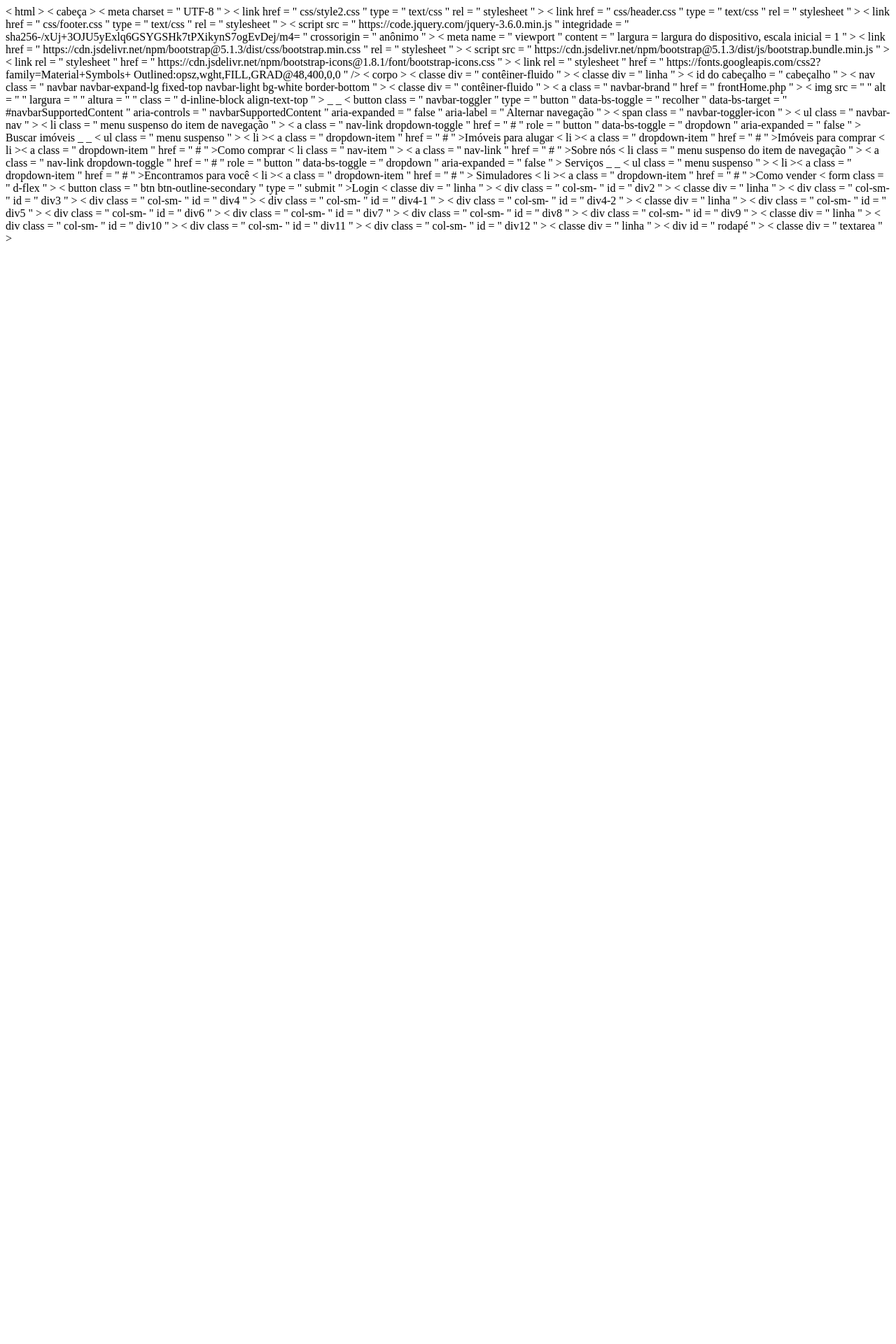
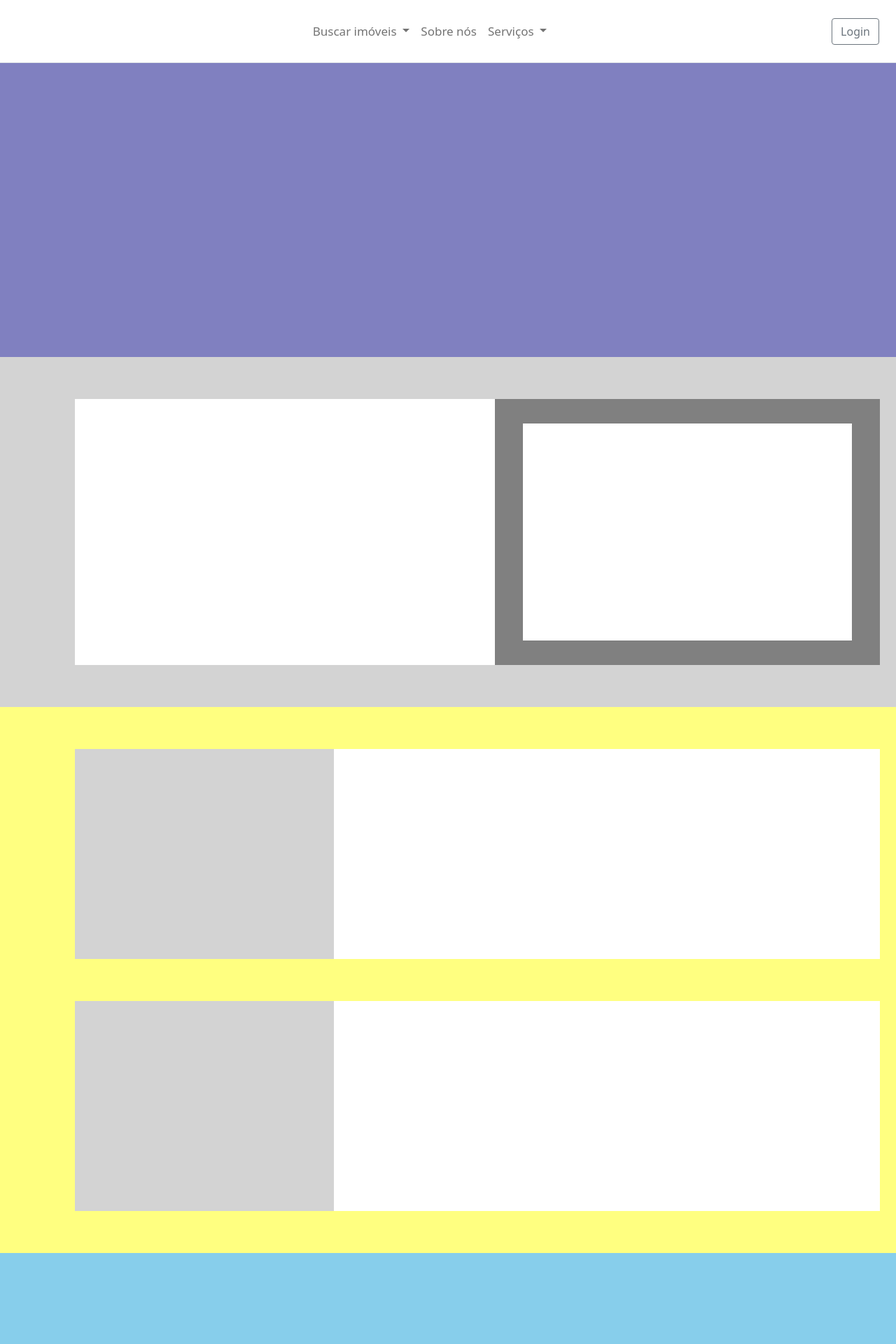
Before and after one commit to yocodetec/gracianoImoveis, a PHP site: page /frontQuemSomos.php in a window 1280 px wide. Shown: the top 1920 px of the page at 70% size. Before the commit the page ends 345 px from the top, so only its background shows below. Run offline with PHP 8.4, Linux system fonts and the light colour scheme.

Commit message:
Update frontQuemSomos.php

```diff
--- a/frontQuemSomos.php
+++ b/frontQuemSomos.php
@@ -1,135 +1,136 @@
-<!DOCTYPEhtml>
-< html >
-	< cabeça >
-    		< meta  charset = " UTF-8 " >
+<!DOCTYPE html>
+<html>
+	<head>
+    		<meta charset="UTF-8">
 
       <!-- CSS -->
-			< link  href = " css/style2.css "  type = " text/css "  rel = " stylesheet " >
-			< link  href = " css/header.css "  type = " text/css "  rel = " stylesheet " >
-			< link  href = " css/footer.css "  type = " text/css "  rel = " stylesheet " >
+			<link href="css/style2.css" type="text/css" rel="stylesheet">
+			<link href="css/header.css" type="text/css" rel="stylesheet">
+			<link href="css/footer.css" type="text/css" rel="stylesheet">
       <!-- JQUERY -->
-			< script  src = " https://code.jquery.com/jquery-3.6.0.min.js "  integridade = " sha256-/xUj+3OJU5yExlq6GSYGSHk7tPXikynS7ogEvDej/m4= "  crossorigin = " anônimo " ></ script >
+			<script src="https://code.jquery.com/jquery-3.6.0.min.js" integrity="sha256-/xUj+3OJU5yExlq6GSYGSHk7tPXikynS7ogEvDej/m4=" crossorigin="anonymous"></script>
 	  <!-- BOOTSTRAP -->
 	  		      <!-- CONFIGURAÇÃO DE MEDIA QUERY -->
-	  		< meta  name = " viewport "  content = " largura = largura do dispositivo, escala inicial = 1 " >
-			< link  href = " https://cdn.jsdelivr.net/npm/bootstrap@5.1.3/dist/css/bootstrap.min.css "  rel = " stylesheet " >
-			< script  src = " https://cdn.jsdelivr.net/npm/bootstrap@5.1.3/dist/js/bootstrap.bundle.min.js " ></ script >
-			< link  rel = " stylesheet "  href = " https://cdn.jsdelivr.net/npm/bootstrap-icons@1.8.1/font/bootstrap-icons.css " >
-	  <!-- ÍCONES -->
-			< link  rel = " stylesheet "  href = " https://fonts.googleapis.com/css2?family=Material+Symbols+ Outlined:opsz,wght,FILL,GRAD@48,400,0,0 " />
-	</ cabeça >
+	  		<meta name="viewport" content="width=device-width, initial-scale=1">
+			<link href="https://cdn.jsdelivr.net/npm/bootstrap@5.1.3/dist/css/bootstrap.min.css" rel="stylesheet">
+			<script src="https://cdn.jsdelivr.net/npm/bootstrap@5.1.3/dist/js/bootstrap.bundle.min.js"></script>
+			<link rel="stylesheet" href="https://cdn.jsdelivr.net/npm/bootstrap-icons@1.8.1/font/bootstrap-icons.css">
+	  <!-- ICONS -->
+			<link rel="stylesheet" href="https://fonts.googleapis.com/css2?family=Material+Symbols+Outlined:opsz,wght,FILL,GRAD@48,400,0,0" />
+	</head>
 
       <!-- CONTEÚDO -->
-	< corpo >
-		< classe div  = " contêiner-fluido " >
-			< classe div  = " linha " >
+	<body>
+		<div class="container-fluid">
+			<div class="row">
     		 <!-- MENU -->
-    		 < id do cabeçalho  = " cabeçalho " >
+    		 <header id="header">
 
-        		 < nav  class = " navbar navbar-expand-lg fixed-top navbar-light bg-white border-bottom " >
-                      < classe div  = " contêiner-fluido " >
-                        < a  class = " navbar-brand "  href = " frontHome.php " >
+        		 <nav class="navbar navbar-expand-lg fixed-top navbar-light bg-white border-bottom">
+                      <div class="container-fluid">
+                        <a class="navbar-brand" href="frontHome.php">
                         	 <!-- LOGO DA EMPRESA -->
-                             < img  src = " "  alt = " "  largura = " "  altura = " "  class = " d-inline-block align-text-top " >
-                        </a> _ _
-                        < button  class = " navbar-toggler "  type = " button "  data-bs-toggle = " recolher "  data-bs-target = " #navbarSupportedContent "  aria-controls = " navbarSupportedContent "  aria-expanded = " false "  aria-label = " Alternar navegação " >
-                          < span  class = " navbar-toggler-icon " ></ span >
-                        </ botão >
+                             <img src="" alt="" width="" height="" class="d-inline-block align-text-top">
+                        </a>
+                        <button class="navbar-toggler" type="button" data-bs-toggle="collapse" data-bs-target="#navbarSupportedContent" aria-controls="navbarSupportedContent" aria-expanded="false" aria-label="Toggle navigation">
+                          <span class="navbar-toggler-icon"></span>
+                        </button>
                         <!-- BOTÕES DO MENU -->
-                        < ul  class = " navbar-nav " >
- 						   < li  class = " menu suspenso do item de navegação " >
-                              < a  class = " nav-link dropdown-toggle "  href = " # "  role = " button "  data-bs-toggle = " dropdown "  aria-expanded = " false " >
+                        <ul class="navbar-nav">
+ 						   <li class="nav-item dropdown">
+                              <a class="nav-link dropdown-toggle" href="#" role="button" data-bs-toggle="dropdown" aria-expanded="false">
                                 Buscar imóveis
-                              </a> _ _
-                              < ul  class = " menu suspenso " >
-                                < li >< a  class = " dropdown-item "  href = " # " >Imóveis para alugar</ a ></ li >
-                                < li >< a  class = " dropdown-item "  href = " # " >Imóveis para comprar</ a ></ li >
-                                < li >< a  class = " dropdown-item "  href = " # " >Como comprar</ a ></ li >
-                              </ ul >
-                            </ li >
-                            < li  class = " nav-item " >
-                              < a  class = " nav-link "  href = " # " >Sobre nós</ a >
-                            </ li >
-                            < li  class = " menu suspenso do item de navegação " >
-                              < a  class = " nav-link dropdown-toggle "  href = " # "  role = " button "  data-bs-toggle = " dropdown "  aria-expanded = " false " >
+                              </a>
+                              <ul class="dropdown-menu">
+                                <li><a class="dropdown-item" href="#">Imóveis para alugar</a></li>
+                                <li><a class="dropdown-item" href="#">Imóveis para comprar</a></li>
+                                <li><a class="dropdown-item" href="#">Como comprar</a></li>
+                              </ul>
+                            </li>
+                            <li class="nav-item">
+                              <a class="nav-link" href="#">Sobre nós</a>
+                            </li>
+                            <li class="nav-item dropdown">
+                              <a class="nav-link dropdown-toggle" href="#" role="button" data-bs-toggle="dropdown" aria-expanded="false">
                                 Serviços
-                              </a> _ _
-                              < ul  class = " menu suspenso " >
-                                < li >< a  class = " dropdown-item "  href = " # " >Encontramos para você</ a ></ li >
-                                < li >< a  class = " dropdown-item "  href = " # " > Simuladores</ a ></ li >
-                                < li >< a  class = " dropdown-item "  href = " # " >Como vender</ a ></ li >
-                              </ ul >
-                           </ li >
-					  </ ul >
-                          < form  class = " d-flex " >
-                            < button  class = " btn btn-outline-secondary "  type = " submit " >Login</ button >
-                          </ formulário >
+                              </a>
+                              <ul class="dropdown-menu">
+                                <li><a class="dropdown-item" href="#">Encontramos para você</a></li>
+                                <li><a class="dropdown-item" href="#">Simuladores</a></li>
+                                <li><a class="dropdown-item" href="#">Como vender</a></li>
+                              </ul>
+                           </li>
+					  </ul>
+                          <form class="d-flex">
+                            <button class="btn btn-outline-secondary" type="submit">Login</button>
+                          </form>
 
-                      </ div >
-                 </ nav >
+                      </div>
+                 </nav>
 
-             </ cabeçalho >
-		 	 </ div >
+             </header>
+		 	 </div>
 
-    			< classe div  = " linha " >
+    			<div class="row">
             	<!-- PRIMEIRA DIV -->
-                < div  class = " col-sm- "  id = " div2 " >
+                <div class="col-sm-" id="div2">
                 <!-- COLOCAR TEXTO -->
-                </ div >
-                </ div >
 
-				< classe div  = " linha " >
-                < div  class = " col-sm- "  id = " div3 " >
+                </div>
+                </div>
+
+				<div class="row">
+                <div class="col-sm-" id="div3">
                 <!-- DIV CINZA -->
-                	< div  class = " col-sm- "  id = " div4 " >
-                		< div  class = " col-sm- "  id = " div4-1 " >
-                			< div  class = " col-sm- "  id = " div4-2 " >
+                	<div class="col-sm-" id="div4">
+                		<div class="col-sm-" id="div4-1">
+                			<div class="col-sm-" id="div4-2">
 
-                			</ div >
-                		</ div >
-                	</ div >
-                </ div >
-                </ div >
+                			</div>
+                		</div>
+                	</div>
+                </div>
+                </div>
 
-				< classe div  = " linha " >
-      			< div  class = " col-sm- "  id = " div5 " >
+				<div class="row">
+      			<div class="col-sm-" id="div5">
       			<!-- DIV AMARELA -->
-      				< div  class = " col-sm- "  id = " div6 " >
+      				<div class="col-sm-" id="div6">
       				<!-- DIV BRANCA -->
-                    	< div  class = " col-sm- "  id = " div7 " >
+                    	<div class="col-sm-" id="div7">
                     	<!-- DIV CINZA MENOR -->
-                    	</ div >
-                    </ div >
-                    < div  class = " col-sm- "   id = " div8 " >
+                    	</div>
+                    </div>
+                    <div class="col-sm-"  id="div8">
                     <!-- DIV BRANCA -->
-                    	< div  class = " col-sm- "  id = " div9 " >
+                    	<div class="col-sm-" id="div9">
     					<!-- DIV CINZA MENOR -->
-                    	</ div >
-                   </ div >
-      			</ div >
-      			</ div >
+                    	</div>
+                   </div>
+      			</div>
+      			</div>
 
-  				< classe div  = " linha " >
-      			< div  class = " col-sm- "  id = " div10 " >
+  				<div class="row">
+      			<div class="col-sm-" id="div10">
                 <!-- DIV AZUL -->
-                	< div  class = " col-sm- "  id = " div11 " >
+                	<div class="col-sm-" id="div11">
     				<!-- DIV BRANCA 1 -->
-                    </ div >
-                    < div  class = " col-sm- "  id = " div12 " >
+                    </div>
+                    <div class="col-sm-" id="div12">
     				<!-- DIV BRANCA 2 -->
-                    </ div >
-    			</ div >
-    			</ div >
+                    </div>
+    			</div>
+    			</div>
 
-    	< classe div  = " linha " >
- 		 < div  id = " rodapé " >
- 		 <!--   RODAPÉ   -->
-    		< classe div  = " textarea " >
+    	<div class="row">
+ 		 <div id="footer">
+ 		 <!--  RODAPÉ  -->
+    		<div class="textoarea">
 
-    		</ div >
-    	</ div >
-    	</ div >
+    		</div>
+    	</div>
+    	</div>
 
-  		</ div >
-	</ corpo >
-</ html >
+  		</div>
+	</body>
+</html>
```
